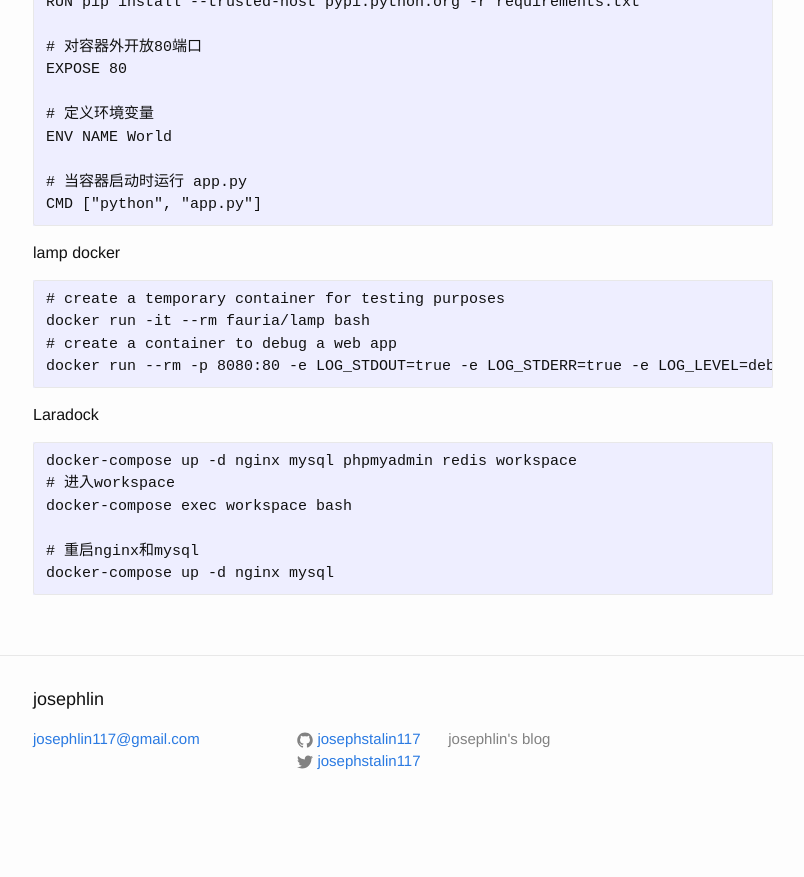
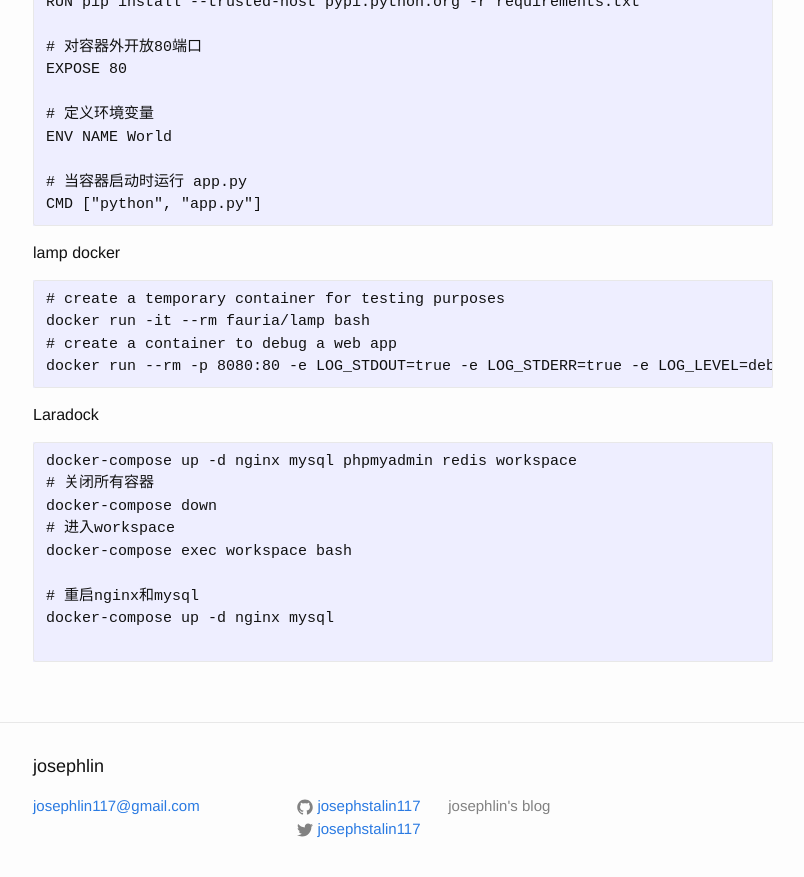
Before and after one commit to josephstalin117/josephstalin117.github.io, a Jekyll site: the page built from _posts/2018-4-30-docker.markdown, in a window 1280 px wide and 900 px high, scrolled down 3285 px. Shown: the top 877 px of the window, without its empty margins (237-1041 px from the left). Built offline with Jekyll 4.4.1, drawn with Linux system fonts in a browser that asks for light colours; before the commit the page ends 4118 px from its top, so only the background shows below that.

Commit message:
add docker-compose down

````diff
--- a/_posts/2018-4-30-docker.markdown
+++ b/_posts/2018-4-30-docker.markdown
@@ -167,9 +167,12 @@ docker run --rm -p 8080:80 -e LOG_STDOUT=true -e LOG_STDERR=true -e LOG_LEVEL=de
 Laradock
 ```
 docker-compose up -d nginx mysql phpmyadmin redis workspace
+# 关闭所有容器
+docker-compose down
 # 进入workspace
 docker-compose exec workspace bash
 
 # 重启nginx和mysql
 docker-compose up -d nginx mysql
+
 ```
````
